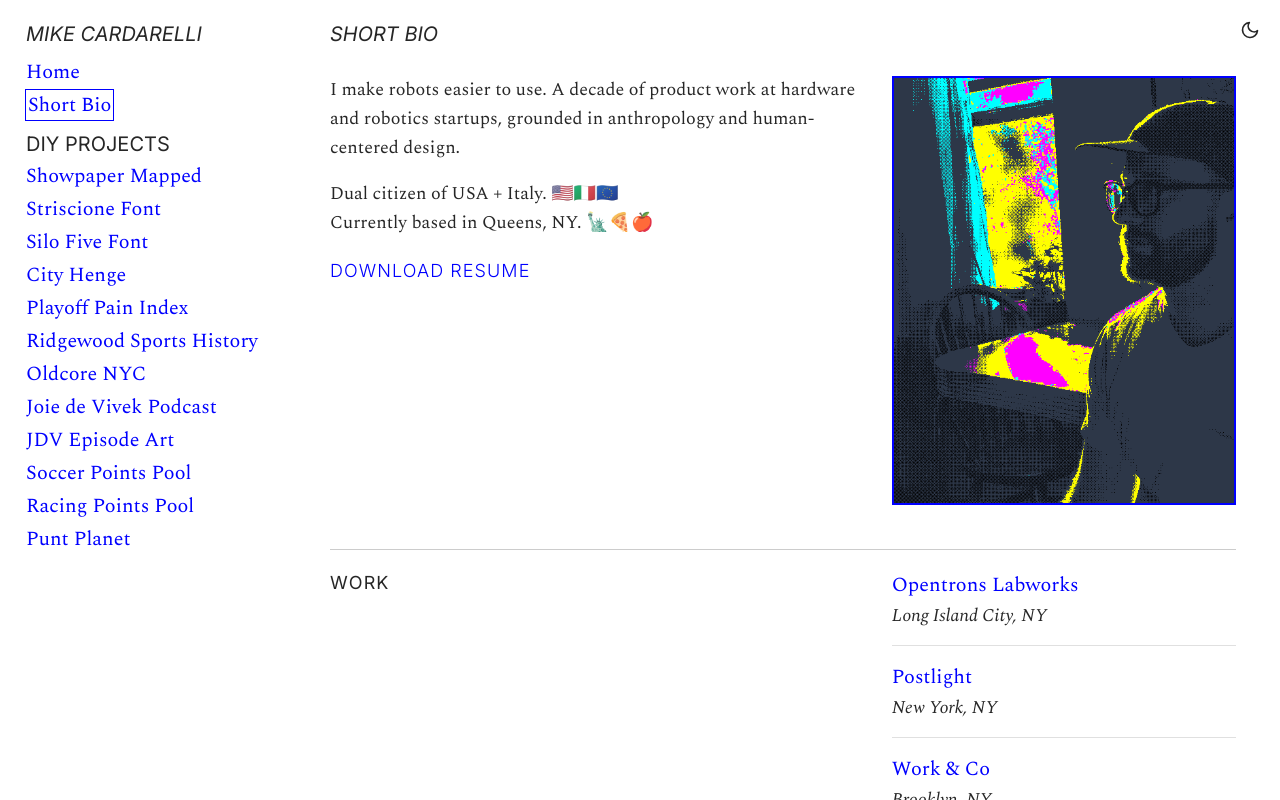
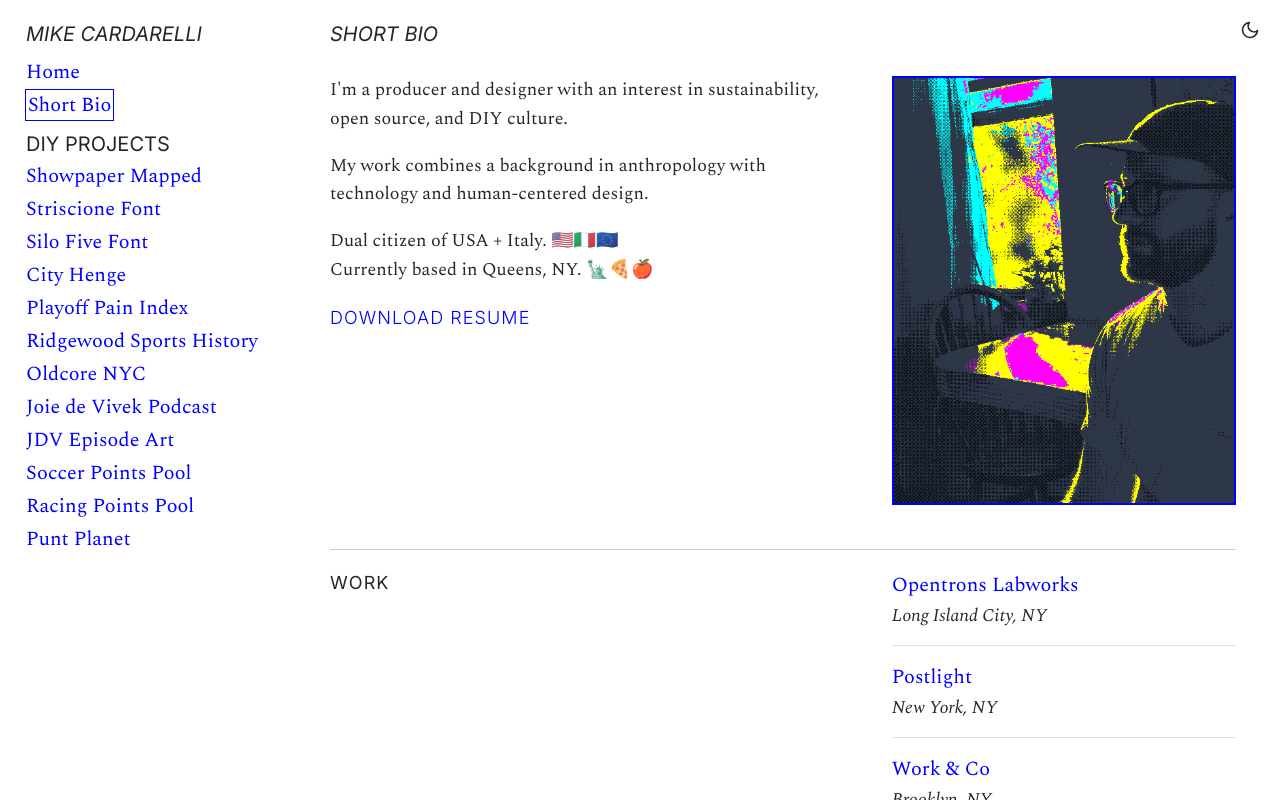
Before and after one commit to mikecardarelli/mike-cardarelli-dot-com, a plain HTML site: page Short-Bio/index.html in a window 1280 px wide. Drawn offline with nearby package versions, Linux system fonts and the light colour scheme.

Commit message:
Reverting to my old bio

```diff
--- a/Short-Bio/index.html
+++ b/Short-Bio/index.html
@@ -89,7 +89,8 @@
 
       <div class="bio-top">
         <div class="bio-text">
-          <p>I make robots easier to use. A decade of product work at hardware and robotics startups, grounded in anthropology and human-centered design.</p>
+          <p>I'm a producer and designer with an interest in sustainability, open source, and DIY culture.</p>
+          <p>My work combines a background in anthropology with technology and human-centered design.</p>
           <p>
             Dual citizen of USA + Italy. 🇺🇸🇮🇹🇪🇺<br>
             Currently based in Queens, NY. 🗽🍕🍎
```
